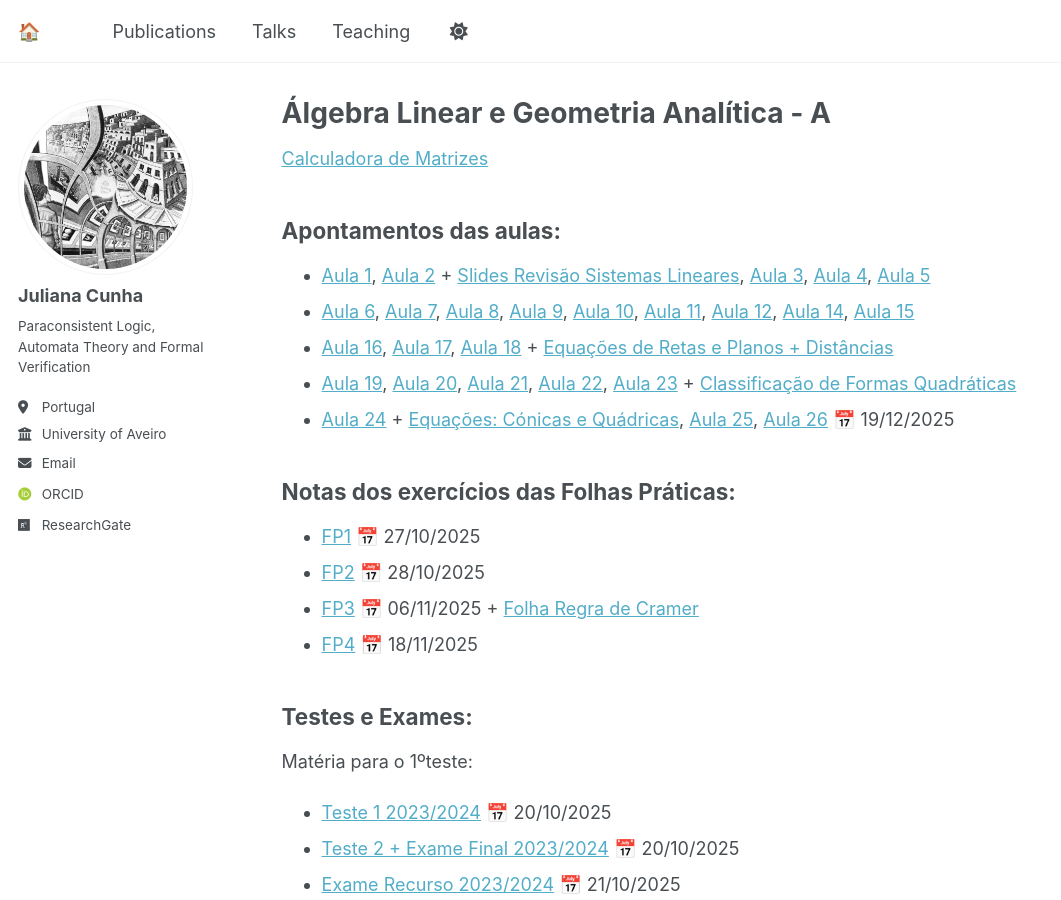
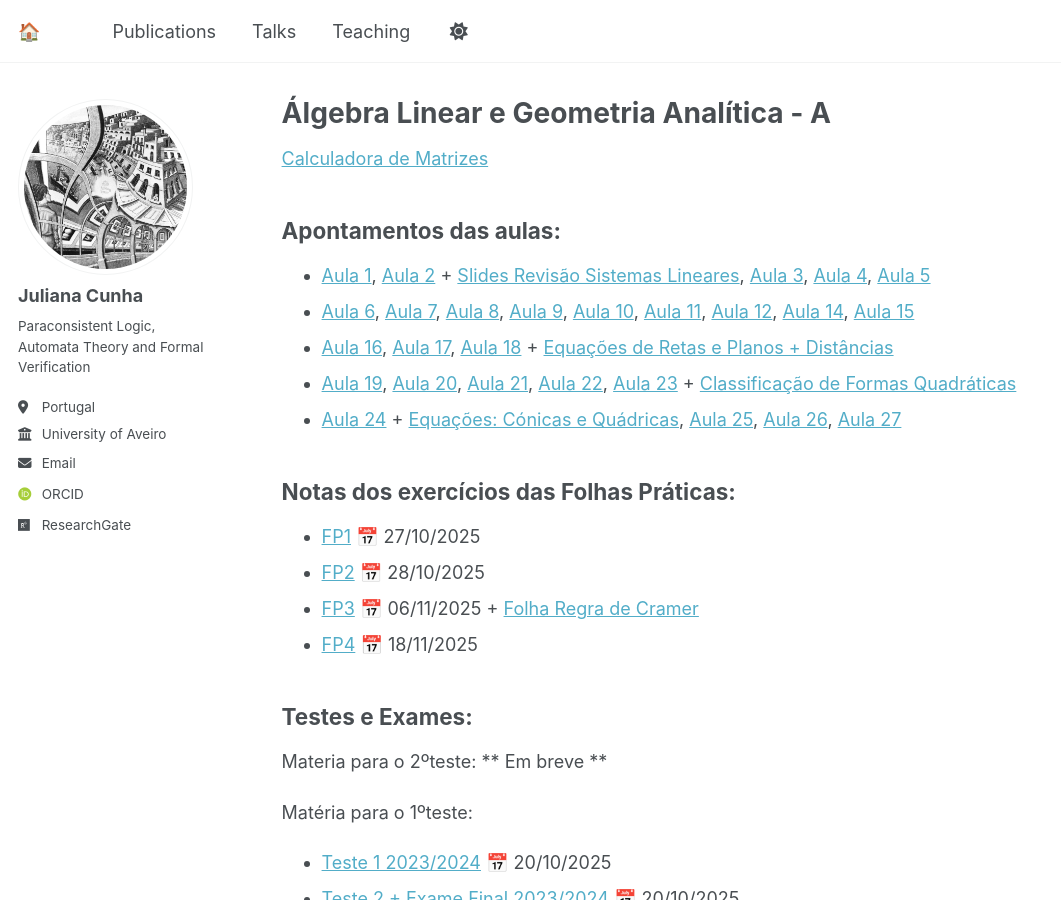
Before and after one commit to juliana-cunha/juliana-cunha.github.io, a Jekyll site: the page built from _pages/teaching.md, in a window 1280 px wide and 900 px high. Shown: the whole window, without its empty margins (0-1061 px from the left). Built offline with Jekyll 4.4.1, drawn with Linux system fonts in a browser that asks for light colours; some web fonts are replaced; a script that is not in the unit is left out.

Commit message:
Update teaching.md

```diff
--- a/_pages/teaching.md
+++ b/_pages/teaching.md
@@ -14,7 +14,7 @@ Apontamentos das aulas:
 - [Aula 6](https://juliana-cunha.github.io/files/Aula%206.pdf), [Aula 7](https://juliana-cunha.github.io/files/Aula%207.pdf), [Aula 8](https://juliana-cunha.github.io/files/Aula%208.pdf), [Aula 9](https://juliana-cunha.github.io/files/Aula%209.pdf), [Aula 10](https://juliana-cunha.github.io/files/Aula%2010.pdf), [Aula 11](https://juliana-cunha.github.io/files/Aula%2011.pdf), [Aula 12](https://juliana-cunha.github.io/files/Aula%2012.pdf), [Aula 14](https://juliana-cunha.github.io/files/Aula%2014.pdf), [Aula 15](https://juliana-cunha.github.io/files/Aula%2015.pdf)
 - [Aula 16](https://juliana-cunha.github.io/files/Aula%2016.pdf), [Aula 17](https://juliana-cunha.github.io/files/Aula%2017.pdf), [Aula 18](https://juliana-cunha.github.io/files/Aula%2018.pdf) + [Equações de Retas e Planos + Distâncias](https://juliana-cunha.github.io/files/Retas__Planos_e_dista%CC%82ncias.pdf)
 - [Aula 19](https://juliana-cunha.github.io/files/Aula%2019.pdf), [Aula 20](https://juliana-cunha.github.io/files/Aula%2020.pdf), [Aula 21](https://juliana-cunha.github.io/files/Aula%2021.pdf), [Aula 22](https://juliana-cunha.github.io/files/Aula%2022.pdf), [Aula 23](https://juliana-cunha.github.io/files/Aula%2023.pdf) + [Classificação de Formas Quadráticas](https://juliana-cunha.github.io/files/classificacao_formasquadraticas.pdf)
-- [Aula 24](https://juliana-cunha.github.io/files/Aula%2024.pdf) + [Equações: Cónicas e Quádricas](https://juliana-cunha.github.io/files/Cónicas_Quadricas.pdf), [Aula 25](https://juliana-cunha.github.io/files/Aula%2025.pdf), [Aula 26](https://juliana-cunha.github.io/files/Aula%2026.pdf) 📅 19/12/2025
+- [Aula 24](https://juliana-cunha.github.io/files/Aula%2024.pdf) + [Equações: Cónicas e Quádricas](https://juliana-cunha.github.io/files/Cónicas_Quadricas.pdf), [Aula 25](https://juliana-cunha.github.io/files/Aula%2025.pdf), [Aula 26](https://juliana-cunha.github.io/files/Aula%2026.pdf), [Aula 27](https://juliana-cunha.github.io/files/Aula%2027.pdf)
 
 Notas dos exercícios das Folhas Práticas:
 ------
@@ -25,6 +25,8 @@ Notas dos exercícios das Folhas Práticas:
 
 Testes e Exames:
 ------
+Materia para o 2ºteste: ** Em breve **
+
 Matéria para o 1ºteste:
 - [Teste 1 2023/2024](https://juliana-cunha.github.io/files/Teste1_2023.pdf) 📅 20/10/2025
 - [Teste 2 + Exame Final 2023/2024](https://juliana-cunha.github.io/files/ExameFinal_2023.pdf) 📅 20/10/2025
```
